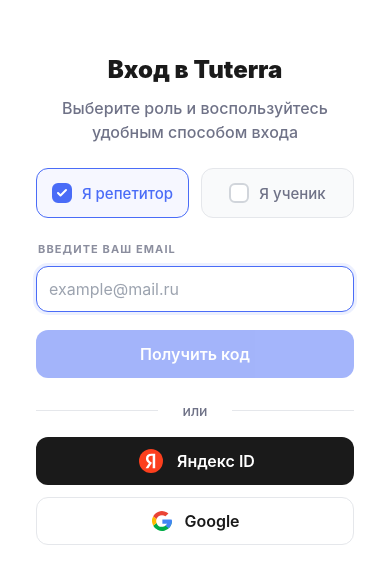
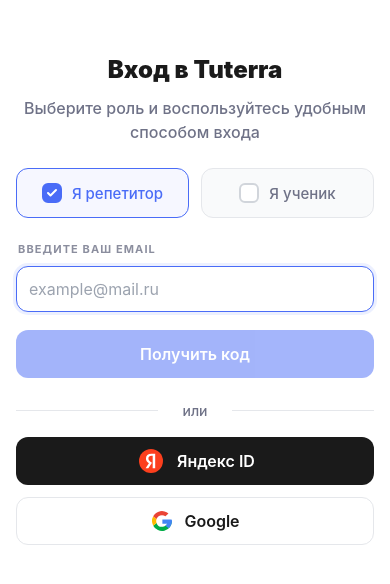
Before and after one commit to SaidSafarov09/Tuterra, a Next.js app: page /auth in a window 390 px wide. Shown: the part 122-706 px from the top of the page. Built offline with nearby package versions, Linux system fonts and the light colour scheme.

Commit message:
отступ на странице входа

```diff
--- a/components/auth/Auth.module.scss
+++ b/components/auth/Auth.module.scss
@@ -31,7 +31,7 @@
     animation: slideUp 0.5s cubic-bezier(0.16, 1, 0.3, 1);
 
     @media (max-width: 768px) {
-        padding: 32px 20px;
+        padding: 0;
         border: none;
         box-shadow: none;
         max-width: 100%;
```
